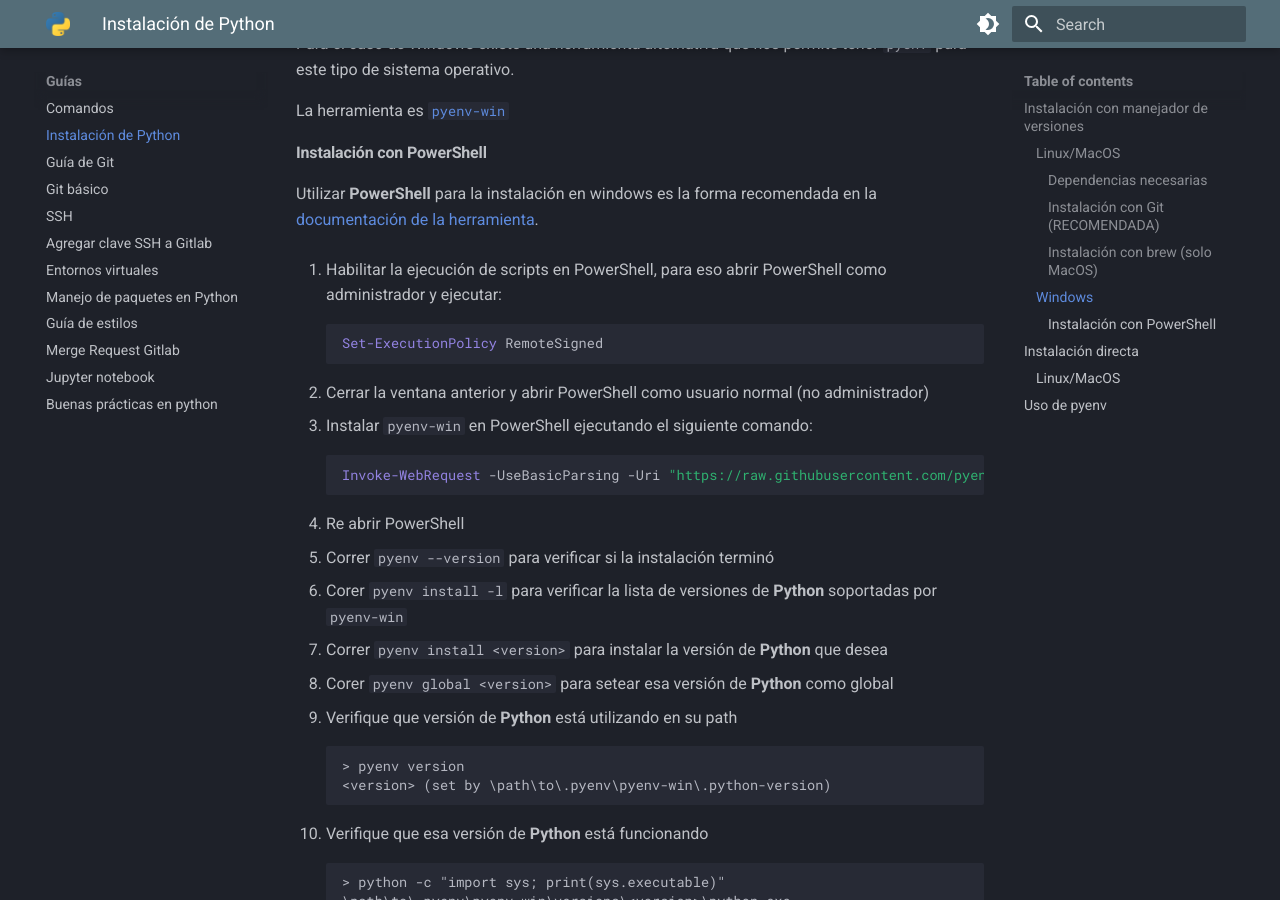
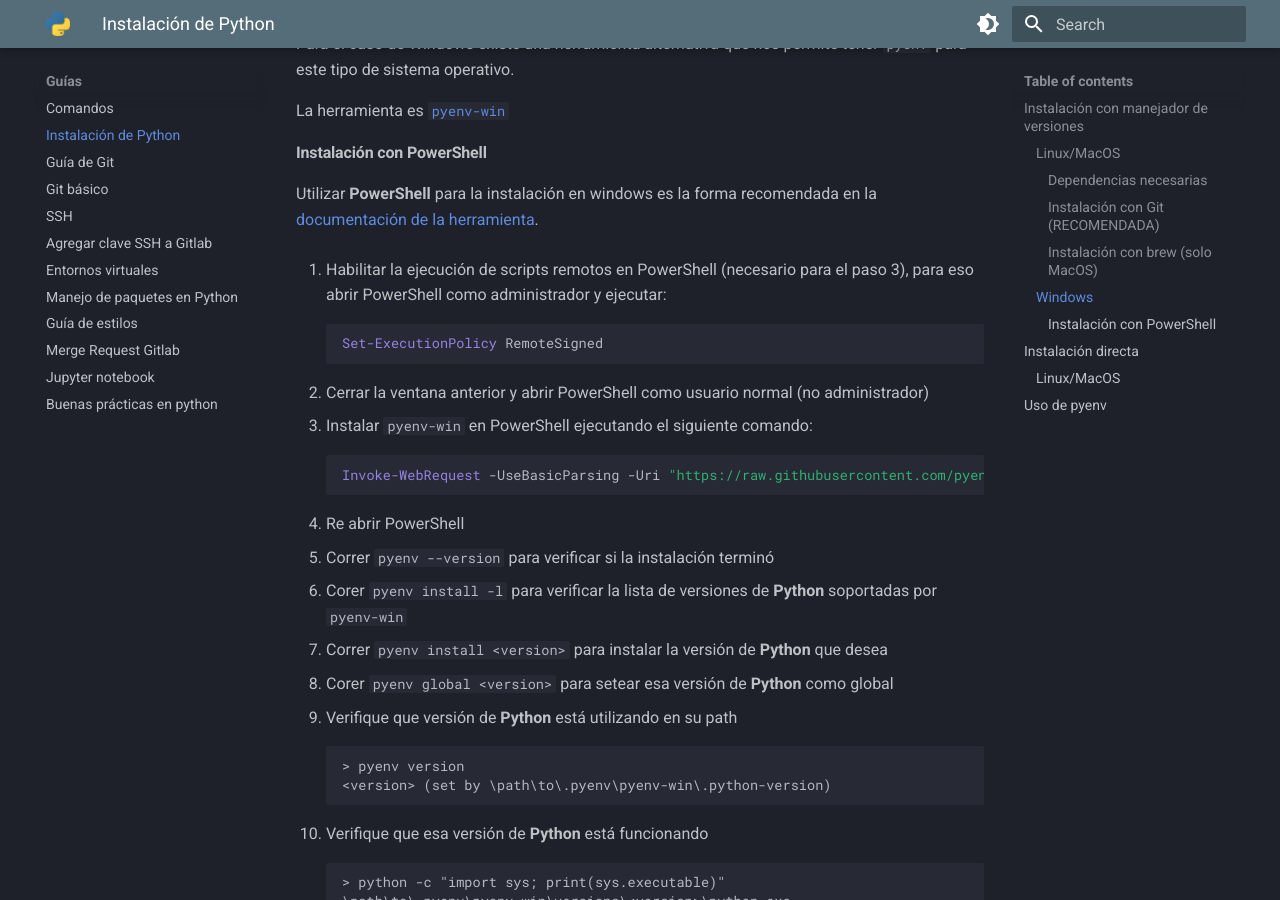
Before and after one commit to python-unlp/web, an MkDocs documentation site: the page built from docs/guias/02/instalar_python.md, in a window 1280 px wide and 900 px high, scrolled down 2046 px. Built offline with MkDocs 1.6.1 and Material for MkDocs 9.7.7, drawn with Linux system fonts in a browser that asks for light colours.

Commit message:
Aclaración paso uno de la instalación de pyenv para Windows

````diff
--- a/docs/guias/02/instalar_python.md
+++ b/docs/guias/02/instalar_python.md
@@ -101,8 +101,8 @@ La herramienta es [`pyenv-win`](https://github.com/pyenv-win/pyenv-win)
 Utilizar **PowerShell** para la instalación en windows es la forma recomendada
 en la [documentación de la herramienta](https://github.com/pyenv-win/pyenv-win#quick-start).
 
-1. Habilitar la ejecución de scripts en PowerShell, para eso abrir PowerShell como administrador
-y ejecutar:
+1. Habilitar la ejecución de scripts remotos en PowerShell (necesario para el paso 3),
+para eso abrir PowerShell como administrador y ejecutar:
    ```pwsh
    Set-ExecutionPolicy RemoteSigned
    ```
````
